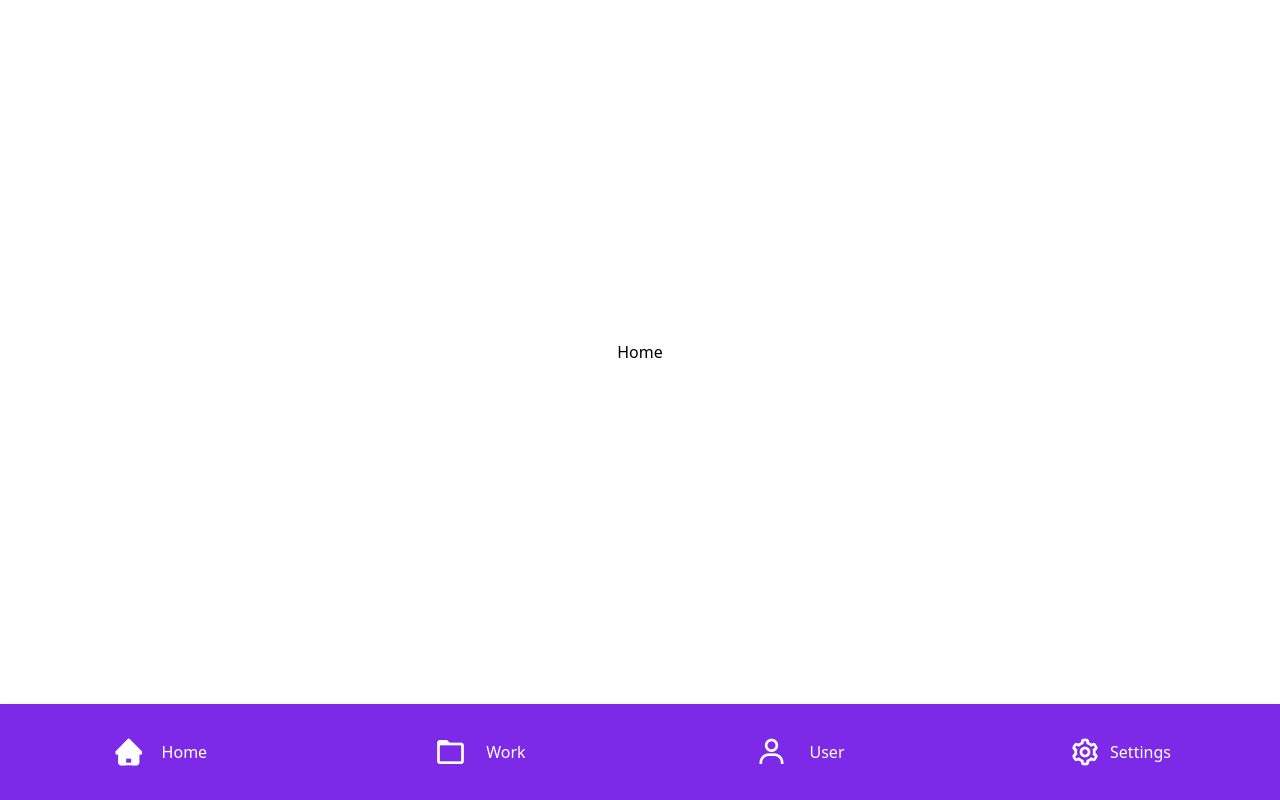
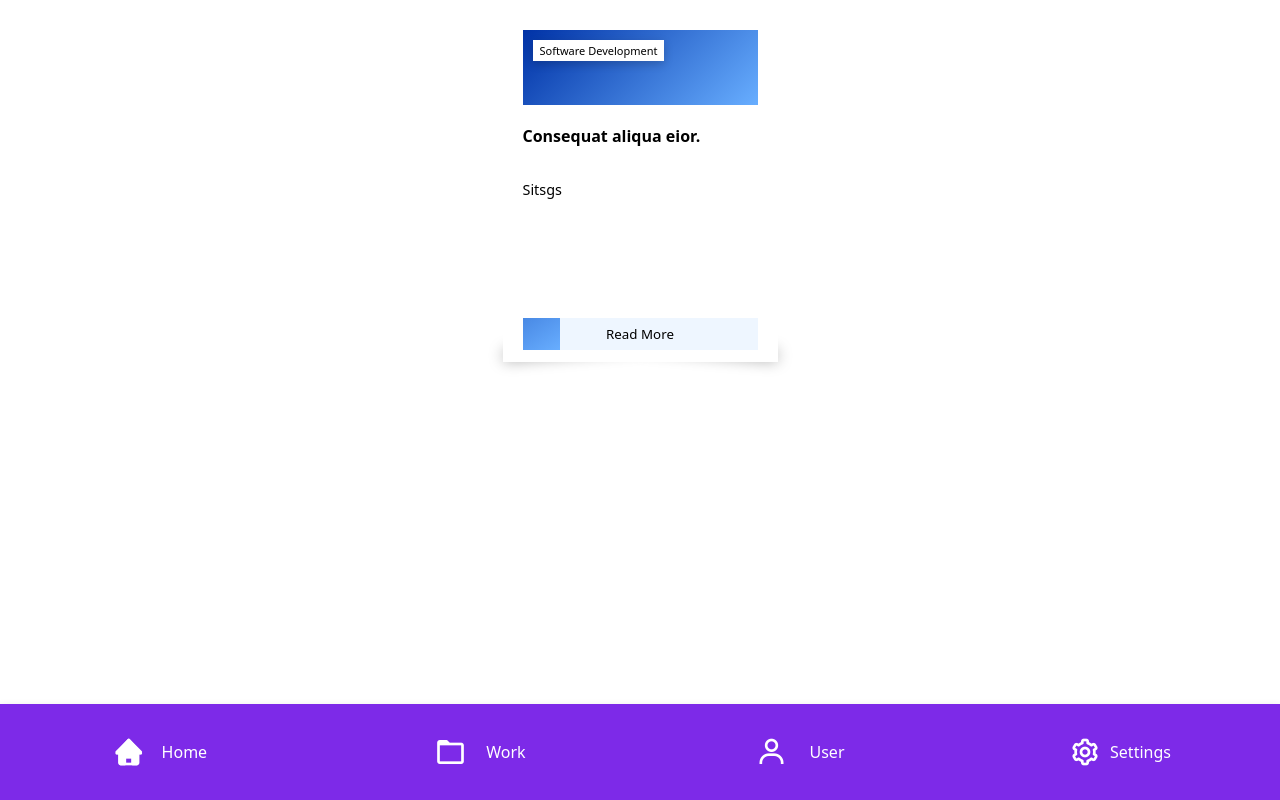
Before and after one commit to masterweb801/JiniL, a React (Create React App) app: page / in a window 1280 px wide. Built offline with nearby package versions, Linux system fonts and the light colour scheme.

Commit message:
Added Cards For Offers

```diff
--- a/src/App.css
+++ b/src/App.css
@@ -12,13 +12,11 @@ body {
     width: 100vw;
     display: flex;
     background: #ffffff;
-    overflow: hidden;
 }
 
 main {
     height: 88vh;
     width: 100vw;
-    display: flex;
-    align-items: center;
-    justify-content: center;
+    overflow-x: hidden;
+    overflow-y: scroll;
 }
--- /dev/null
+++ b/src/components/Offer/index.css
@@ -0,0 +1,171 @@
+.card {
+    width: 275px;
+    position: relative;
+    background: rgb(255, 255, 255);
+    padding: 20px;
+    margin: 10px;
+    height: 22rem;
+}
+
+.card::after {
+    z-index: -1;
+    content: "";
+    position: absolute;
+    width: 50%;
+    height: 10px;
+    bottom: 15px;
+    right: 0;
+    box-shadow: 0px 8px 15px rgba(0, 0, 0, 0.4);
+    transform: rotate(5deg);
+    transition: all 0.1s ease-in;
+}
+
+.card::before {
+    z-index: -1;
+    content: "";
+    position: absolute;
+    width: 50%;
+    height: 10px;
+    bottom: 15px;
+    left: 0;
+    box-shadow: 0px 8px 15px rgba(0, 0, 0, 0.4);
+    transform: rotate(-5deg);
+    transition: all 0.1s ease-in;
+}
+
+.card:hover:before,
+.card:hover:after {
+    box-shadow: 0px 8px 15px rgba(0, 0, 0, 0.6);
+}
+
+.card:hover:before {
+    transform: rotate(-8deg);
+}
+
+.card:hover:after {
+    transform: rotate(8deg);
+}
+
+.card-img {
+    position: relative;
+    background: #FFFFFF;
+    background: linear-gradient(315deg, #68aeff, #0032a6);
+    width: 100%;
+    height: 75px;
+}
+
+.card-span {
+    cursor: pointer;
+    font-size: 11px;
+    position: absolute;
+    background-color: white;
+    top: 10px;
+    left: 10px;
+    padding: 3px 7px;
+    box-shadow: 0px 3px 10px rgba(0, 0, 0, 0.2);
+    transition: transform 0.1s ease-in;
+    user-select: none;
+}
+
+.card-span:hover {
+    transform: translateX(5px);
+}
+
+.card-int {
+    padding: 20px 0 0 0;
+    display: flex;
+    flex-direction: column;
+}
+
+.card-int-title {
+    font-weight: bold;
+    font-size: 1rem;
+    font-family: system-ui, sans-serif;
+    margin-bottom: 10px;
+    height: 2.5em;
+    overflow: hidden;
+}
+
+.card-int-button {
+    cursor: pointer;
+    margin: 20px 0 0 0;
+    padding: 7px 20px;
+    width: 100%;
+    background-color: rgb(238, 246, 255);
+    border: none;
+    color: black;
+    position: relative;
+    overflow: hidden;
+    box-shadow: 0px 0px 10px rgba(0, 0, 0, 0);
+    transition: box-shadow 0.1s ease-in;
+    user-select: none;
+}
+
+.card-int-button:active {
+    box-shadow: 0px 0px 15px rgba(0, 119, 255, 0.5);
+}
+
+.card-int-button:hover::before {
+    animation: effect_two 0.4s 1;
+}
+
+.card-int-button::before {
+    content: 'More For This Offer';
+    color: white;
+    display: flex;
+    align-items: center;
+    justify-content: center;
+    position: absolute;
+    background: rgb(0, 133, 255);
+    background: linear-gradient(146deg, #0032a6 0%, #68aeff 100%);
+    width: 100%;
+    height: 100%;
+    top: 0;
+    left: 0;
+    transform: translateX(-99%);
+    z-index: 1;
+    animation: effect_one 10s infinite;
+}
+
+.card-int-button:hover::before {
+    transform: translateX(0%);
+}
+
+.excerpt {
+    margin-top: 5px;
+    font-size: .9rem;
+    height: 8.2em;
+    overflow: hidden;
+}
+
+@keyframes effect_one {
+    0% {
+        transform: translateX(-99%);
+    }
+
+    25% {
+        transform: translateX(-90%);
+    }
+
+    50% {
+        transform: translateX(-80%);
+    }
+
+    75% {
+        transform: translateX(-95%);
+    }
+
+    100% {
+        transform: translateX(-99%);
+    }
+}
+
+@keyframes effect_two {
+    to {
+        transform: translateX(-1%);
+    }
+
+    from {
+        transform: translateX(-99%);
+    }
+}
--- /dev/null
+++ b/src/components/Offer/index.js
@@ -0,0 +1,26 @@
+import React, { useState } from 'react'
+import "./index.css";
+import { Navigate } from "react-router-dom";
+
+const Offer = (props) => {
+    const [show, setShow] = useState(false)
+    function showMore() {
+        setShow(true)
+    }
+    return (
+        <div className="card">
+            <div className="card-corner"></div>
+            <div className="card-img">
+                <span className="card-span">{props.cat}</span>
+            </div>
+            <div className="card-int">
+                <div className="card-int-title">{props.title}</div>
+                <div className="excerpt">{props.desc}</div>
+                <button className="card-int-button" onClick={showMore}>Read More</button>
+            </div>
+            {show === false ? "" : <Navigate to={`/offer/${props.id}`} />}
+        </div>
+    )
+}
+
+export default Offer
--- a/src/index.js
+++ b/src/index.js
@@ -5,6 +5,8 @@ import reportWebVitals from './reportWebVitals';
 
 const root = ReactDOM.createRoot(document.getElementById('root'));
 root.render(
-    <App />
+    <React.StrictMode>
+        <App />
+    </React.StrictMode>
 );
 reportWebVitals();
--- /dev/null
+++ b/src/pages/css/index.css
@@ -0,0 +1,8 @@
+.offers {
+    width: 100vw;
+    display: flex;
+    align-items: center;
+    justify-content: center;
+    flex-wrap: wrap;
+    padding-bottom: 50px;
+}
--- a/src/pages/index.js
+++ b/src/pages/index.js
@@ -1,8 +1,12 @@
 import React from 'react'
+import Offer from '../components/Offer'
+import "./css/index.css"
 
 const Home = () => {
     return (
-        <div>Home</div>
+        <div className='offers'>
+            <Offer id="1" cat="Software Development" title="Consequat aliqua eior." desc="Sitsgs" />
+        </div>
     )
 }
 
```
